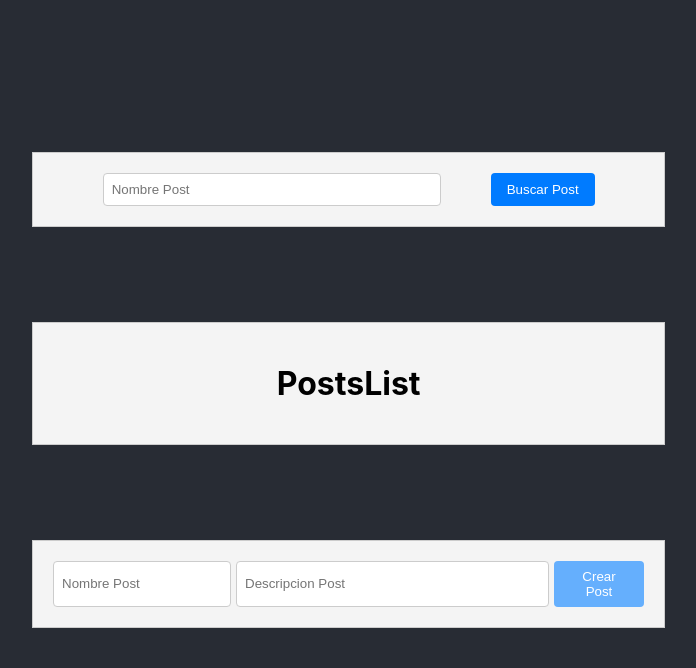
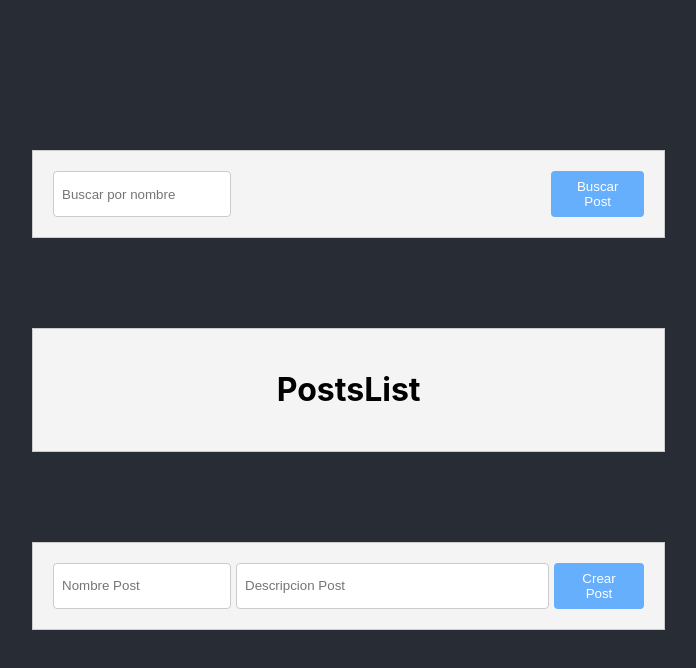
Before and after one commit to FabianMalferMix/tcit-recruiting, a React (Create React App) app in the folder frontend/: page / in a window 1280 px wide. Shown: the top 668 px of the page, without its empty margins (358-1054 px from the left). Built offline with nearby package versions, Linux system fonts and the light colour scheme; the HTML template or start-up script is replaced by a standard one.

Commit message:
Modificar estilo barra buscadora

```diff
--- a/frontend/src/components/searchBar/SearchBar.css
+++ b/frontend/src/components/searchBar/SearchBar.css
@@ -1,7 +1,7 @@
 .searchbar-form {
     display: flex; /* Coloca los elementos en una sola línea horizontal */
     width: 100%; /* Abarca toda la anchura del div contenedor */
-    gap: 50px; /* Espacio entre el input y el botón */
+    gap: 20rem; /* Espacio entre el input y el botón */
 }
 
 .searchbar-form-input {
@@ -9,7 +9,7 @@
     padding: 8px; /* Espaciado interno para mejor apariencia */
     border: 1px solid #ccc; /* Borde gris claro */
     border-radius: 4px; /* Bordes redondeados */
-    width: 20rem;
+    width: 10rem;
 }
 
 .searchbar-form-button {
@@ -24,3 +24,8 @@
 .searchbar-form-button:hover {
     background-color: #0056b3; /* Azul más oscuro al pasar el mouse */
 }
+
+.searchbar-form-button:disabled {
+    cursor:not-allowed;
+    background-color: #65affd; /* Color de fondo azul */
+}
--- a/frontend/src/components/searchBar/SearchBar.js
+++ b/frontend/src/components/searchBar/SearchBar.js
@@ -13,7 +13,7 @@ const SearchBar = () => {
         <div className='searchbar-container'>
             <form className='searchbar-form' onSubmit={submitHandler}>
                 <input
-                    type="text" className='searchbar-form-input' placeholder='Nombre Post'
+                    type="text" className='searchbar-form-input' placeholder='Buscar por nombre'
                     value={inputValue} onChange={(e)=>setInputValue(e.target.value)}
                 />
                 <button
```
